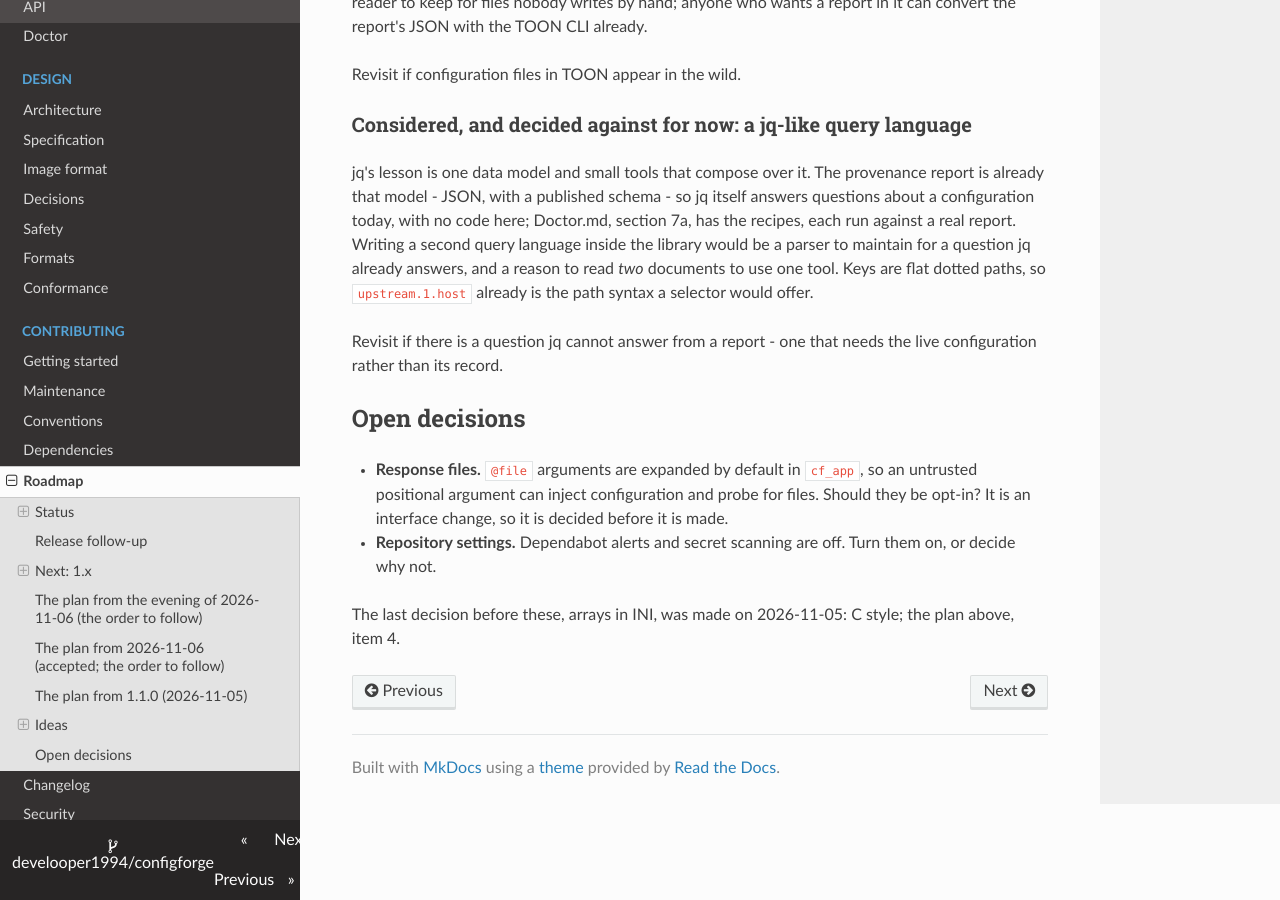
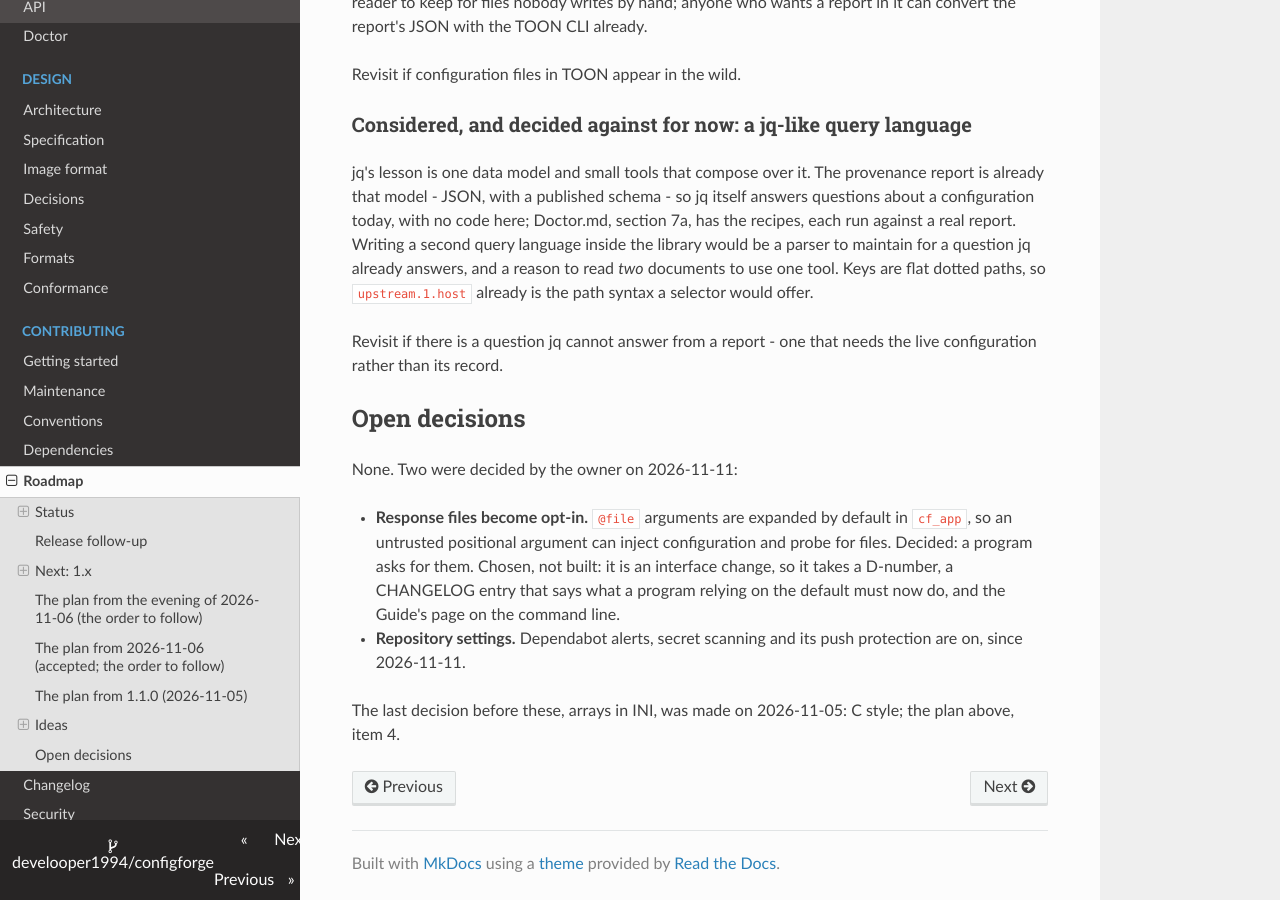
Before and after one commit to develooper1994/configforge, an MkDocs documentation site: the page built from docs/Roadmap.md, in a window 1280 px wide and 900 px high, scrolled down 12451 px. Built offline with MkDocs 1.6.1, drawn with Linux system fonts in a browser that asks for light colours.

Commit message:
Two decisions recorded: response files become opt-in, the repository's scanning is on
The maintainer decided both on 2026-11-11. The settings are switched on
(Dependabot alerts, secret scanning, push protection); the open CodeQL
alerts are 0 since the pass reached main. Response files are chosen,
not built: HANDOFF.md says what is wanted, with its tests and its
documents, and begins by looking for what another machine changed.

```diff
--- a/docs/Roadmap.md
+++ b/docs/Roadmap.md
@@ -624,12 +624,16 @@ that needs the live configuration rather than its record.
 
 ## Open decisions
 
-* **Response files.** `@file` arguments are expanded by default in
-  `cf_app`, so an untrusted positional argument can inject configuration
-  and probe for files. Should they be opt-in? It is an interface change,
-  so it is decided before it is made.
-* **Repository settings.** Dependabot alerts and secret scanning are
-  off. Turn them on, or decide why not.
+None. Two were decided by the owner on 2026-11-11:
+
+* **Response files become opt-in.** `@file` arguments are expanded by
+  default in `cf_app`, so an untrusted positional argument can inject
+  configuration and probe for files. Decided: a program asks for them.
+  Chosen, not built: it is an interface change, so it takes a
+  D-number, a CHANGELOG entry that says what a program relying on the
+  default must now do, and the Guide's page on the command line.
+* **Repository settings.** Dependabot alerts, secret scanning and its
+  push protection are on, since 2026-11-11.
 
 The last decision before these, arrays in INI, was made on 2026-11-05:
 C style; the plan above, item 4.
```
Also changed, not shown: HANDOFF.md (+43 -8 lines).
